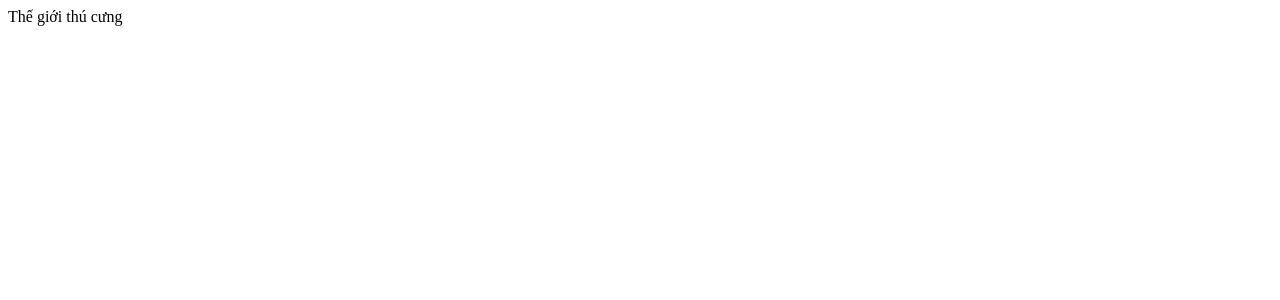
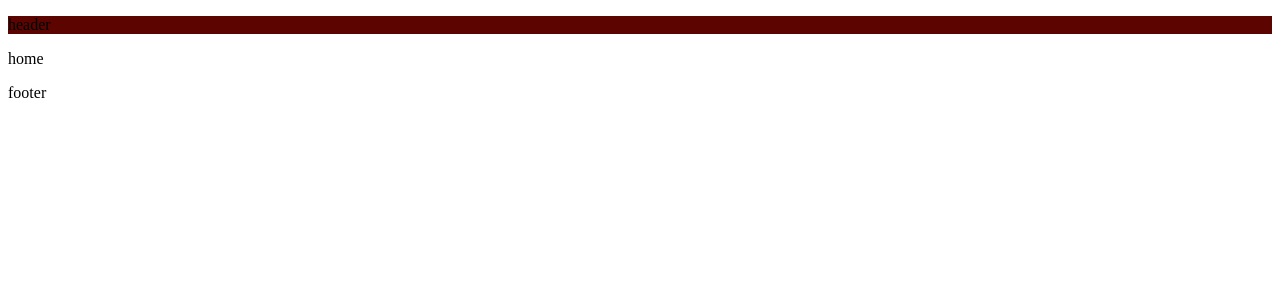
Before and after one commit to CAODANGFPT/The_gioi_thu_cung, a React (Create React App) app in the folder front-end/: page / in a window 1280 px wide. Shown: the top 300 px of the page. Built offline with nearby package versions, Linux system fonts and the light colour scheme.

Commit message:
create base

```diff
--- a/front-end/package.json
+++ b/front-end/package.json
@@ -17,6 +17,7 @@
     "react": "^18.2.0",
     "react-dom": "^18.2.0",
     "react-icons": "^4.10.1",
+    "react-router-dom": "^6.17.0",
     "react-scripts": "5.0.1",
     "sass": "^1.66.1",
     "typescript": "^5.1.6",
--- a/front-end/src/App.tsx
+++ b/front-end/src/App.tsx
@@ -1,7 +1,17 @@
+import { BrowserRouter, Route, Routes } from "react-router-dom";
 import "./App.css";
+import Home from "./page/base/home";
 
 function App() {
-  return <div>Thế giới thú cưng</div>;
+  return (
+    <BrowserRouter>
+      <Routes>
+        <Route path="/" element={<Home />}>
+          <Route index element={<Home />} />
+        </Route>
+      </Routes>
+    </BrowserRouter>
+  );
 }
 
 export default App;
--- /dev/null
+++ b/front-end/src/assets/scss/layout/layoutBase.scss
@@ -0,0 +1,6 @@
+@import "../utils/functions.scss";
+@import "../utils/variables.scss";
+
+.header {
+  background-color: $EagleGreen;
+}
--- /dev/null
+++ b/front-end/src/assets/scss/utils/functions.scss
@@ -0,0 +1,43 @@
+@charset "UTF-8";
+
+@import url("https://fonts.googleapis.com/css2?family=Geologica:wght@100;200;300;400;500;600;700;800;900&display=swap");
+
+@mixin max-screen($break-point) {
+  @media only screen and (max-width: $break-point) {
+    @content;
+  }
+}
+
+@mixin min-screen($break-point) {
+  @media only screen and (min-width: $break-point) {
+    @content;
+  }
+}
+
+@mixin Flex($display, $justifyContent, $alignItems) {
+  display: $display;
+  justify-content: $justifyContent;
+  align-items: $alignItems;
+}
+
+@mixin Gird($display, $gridTemplateRows) {
+  display: $display;
+  grid-template-columns: repeat($gridTemplateRows, minmax(0, 1fr));
+}
+
+@mixin Gap($columnGap, $rowGap) {
+  column-gap: $columnGap;
+  row-gap: $rowGap;
+}
+
+@mixin Size($fontSize, $fontWeight, $lineHeight) {
+  font-size: $fontSize;
+  font-weight: $fontWeight;
+  line-height: $lineHeight;
+}
+
+@mixin Border($border, $outline, $padding) {
+  border: $border;
+  outline: $outline;
+  padding: $padding;
+}
--- /dev/null
+++ b/front-end/src/assets/scss/utils/variables.scss
@@ -0,0 +1,14 @@
+@charset "UTF-8";
+
+//size
+$xxl: 1200px;
+$lg: 1024px;
+$sm: 768px;
+$s: 640px;
+
+// font Family
+$Geologica: "Geologica", sans-serif;
+$fontFamily: Arial, "Helvetica Neue", Helvetica, sans-serif;
+
+//color
+$EagleGreen: #5C0500;
--- /dev/null
+++ b/front-end/src/layoutBase/footer.tsx
@@ -0,0 +1,10 @@
+import React from "react";
+
+const FooterBase = () => {
+  return (
+    <div>
+      <p>footer</p>
+    </div>
+  );
+};
+export default FooterBase;
--- /dev/null
+++ b/front-end/src/layoutBase/header.tsx
@@ -0,0 +1,10 @@
+import '../assets/scss/layout/layoutBase.scss'
+
+const HeaderBase = () => {
+  return (
+    <div>
+      <p className="header">header</p>
+    </div>
+  );
+};
+export default HeaderBase;
--- /dev/null
+++ b/front-end/src/page/base/home/index.tsx
@@ -0,0 +1,14 @@
+import FooterBase from "../../../layoutBase/footer";
+import HeaderBase from "../../../layoutBase/header";
+
+
+const Home = () => {
+  return (
+    <div>
+      <HeaderBase />
+      <p>home</p>
+      <FooterBase />
+    </div>
+  );
+};
+export default Home;
```
Also changed, not shown: front-end/.eslintrc.json (deleted).
